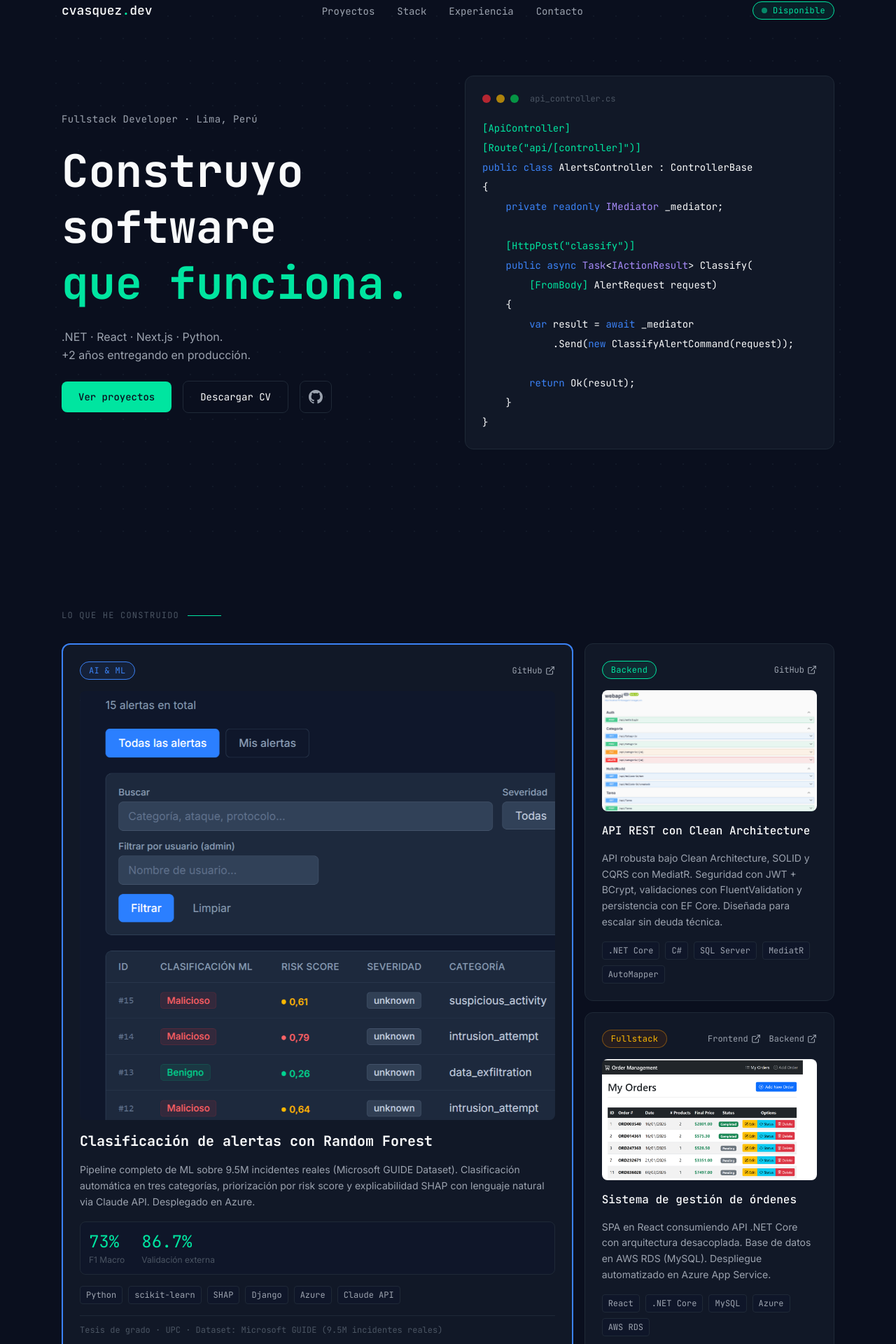
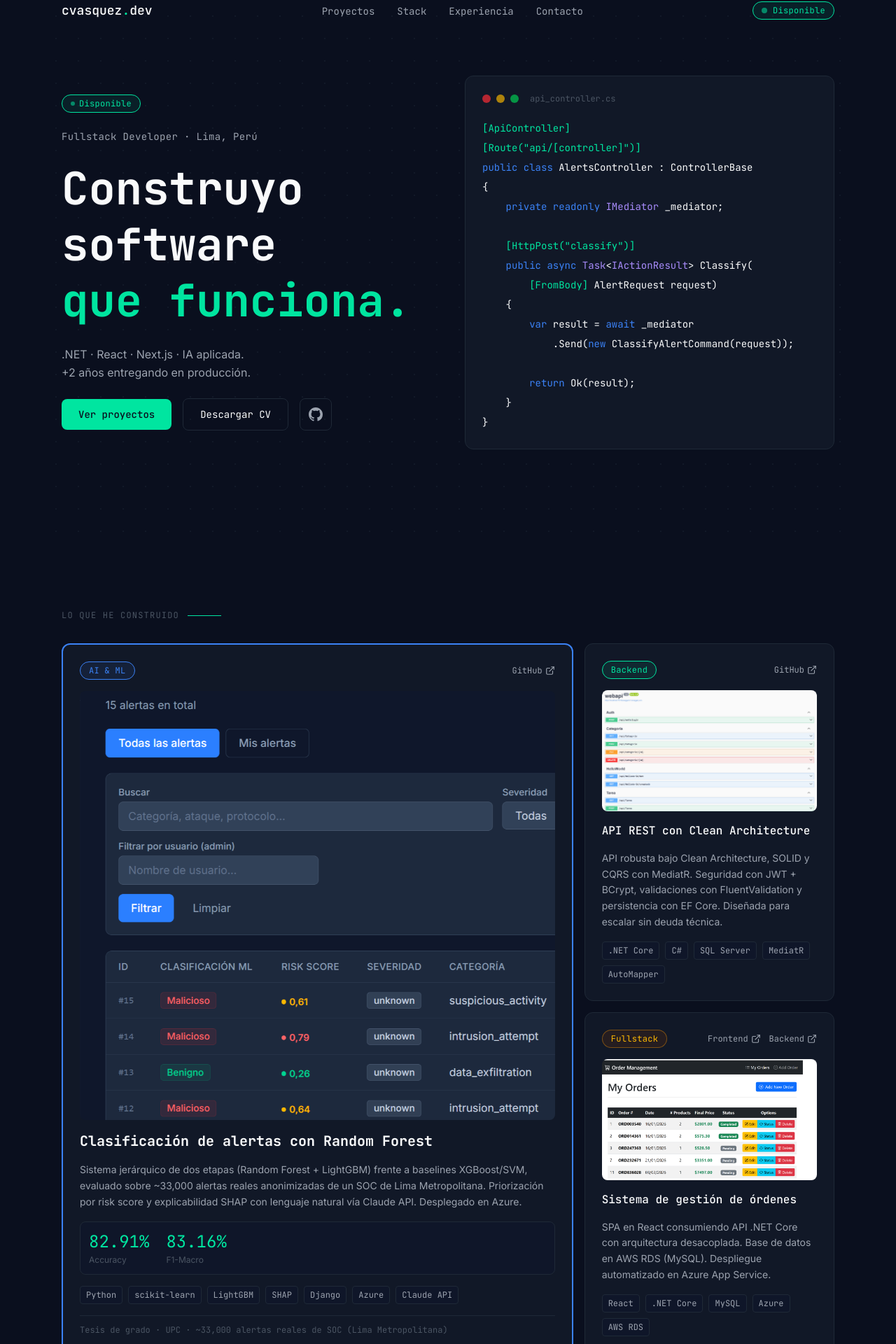
Before and after one commit to Carlou134/portfolio-nextjs, a Next.js app: page / in a window 1280 px wide. Shown: the part 25-1945 px from the top of the page at 70% size. Built offline with nearby package versions, Linux system fonts and the light colour scheme.

Commit message:
docs: update bio and about me section

```diff
--- a/components/About.tsx
+++ b/components/About.tsx
@@ -4,7 +4,7 @@ import { motion } from 'framer-motion'
 import { GraduationCap, BookOpen } from 'lucide-react'
 import Image from 'next/image'
 
-const thesisTags = ['Python', 'Random Forest', 'SHAP', 'Django', 'Azure']
+const thesisTags = ['Python', 'Random Forest', 'LightGBM', 'SHAP', 'Django', 'Azure']
 
 function Photo() {
   return (
@@ -21,8 +21,8 @@ function Photo() {
           src="/Foto-Linkedin.jpeg"
           alt="Carlos Vásquez — Fullstack Developer"
           fill
+          sizes="(max-width: 768px) 128px, 176px"
           className="object-cover object-top"
-          priority={false}
         />
       </div>
 
@@ -48,8 +48,8 @@ function PhotoAndText() {
           principalmente con .NET y React, aunque me adapto al stack que el proyecto necesite.
         </p>
         <p className="font-sans text-sm text-text-secondary leading-relaxed">
-          Estudiante de Ingeniería de Sistemas en UPC (9no ciclo, Quinto Superior). Inglés
-          avanzado. Autodidacta por convicción.
+          Estudiante de Ingeniería de Sistemas en UPC (10mo ciclo, Quinto Superior). Inglés
+          B2. Autodidacta por convicción.
         </p>
         <div className="flex flex-col gap-2">
           <p className="font-sans text-sm text-text-secondary leading-relaxed">
@@ -106,7 +106,7 @@ function EducationCard() {
 
       {/* Badges */}
       <div className="flex flex-wrap gap-2 mb-4">
-        <span className="badge-amber">9no ciclo</span>
+        <span className="badge-amber">10mo ciclo</span>
         <span className="badge-amber">Quinto Superior</span>
         <span className="badge-green">2020 – 2026</span>
       </div>
@@ -122,8 +122,9 @@ function EducationCard() {
       </div>
 
       <p className="text-xs text-text-secondary leading-relaxed">
-        Sistema web con Random Forest y SHAP para clasificación automática de alertas de seguridad.
-        Desplegado en Azure.
+        Sistema web jerárquico (Random Forest + LightGBM) alineado al NIST Cybersecurity Framework
+        para clasificación automática de alertas de seguridad, evaluado sobre datos reales de un
+        SOC de Lima Metropolitana. Desplegado en Azure.
       </p>
 
       <div className="flex flex-wrap gap-1.5 mt-3">
--- a/components/Experience.tsx
+++ b/components/Experience.tsx
@@ -20,25 +20,15 @@ const experiences: Experience[] = [
     period: 'Mar 2026 – Actualidad',
     current: true,
     bullets: [
-      'Desarrollo de aplicaciones con Next.js y Node.js.',
-      'Contenerización con Docker y pipelines CI/CD en GitLab.',
-      'Proyecto estratégico presentado ante gerencia para optimización de eficiencia operativa.',
+      'Desarrollo de aplicaciones con Next.js, Node.js y Redis — mejora de eficiencia del 15%.',
+      'Backend en C# con ADO.NET nativo, endpoints REST y control de roles por tabla vía stored procedures.',
+      'Herramienta interna estilo Jira que redujo reuniones de coordinación en 40%.',
+      'Migración de microservicio legacy a Kotlin; API Kotlin con interfaz visual para robots.',
+      'App Android con WebSockets. Contenerización con Docker y pipelines CI/CD en GitLab.',
     ],
   },
   {
     id: 2,
-    company: 'Fractal Soluciones TI',
-    role: 'Software Developer Trainee',
-    period: 'Mar 2026 – Actualidad',
-    current: true,
-    bullets: [
-      'Interfaces con React 19 y shadcn/UI, estado con Zustand y TanStack Query.',
-      'APIs en .NET bajo Clean Architecture con integración de servicios OpenAI.',
-      'Despliegue en AWS.',
-    ],
-  },
-  {
-    id: 3,
     company: 'MSC Perú',
     role: 'Practicante IT',
     period: 'Dic 2023 – Feb 2026',
@@ -56,6 +46,8 @@ function highlightBullet(text: string): string {
   return text
     .replace(/\+10 módulos/g, '<strong class="text-text-primary">+10 módulos</strong>')
     .replace(/20%/g, '<strong class="text-text-primary">20%</strong>')
+    .replace(/15%/g, '<strong class="text-text-primary">15%</strong>')
+    .replace(/40%/g, '<strong class="text-text-primary">40%</strong>')
 }
 
 function ExperienceItem({ exp, index }: { exp: Experience; index: number }) {
--- a/components/Hero.tsx
+++ b/components/Hero.tsx
@@ -41,11 +41,25 @@ export default function Hero() {
       <div className="grid grid-cols-1 md:grid-cols-2 gap-12 w-full relative z-10">
         {/* Left column */}
         <div className="flex flex-col justify-center gap-6">
+          <motion.div
+            variants={fadeUp}
+            initial="hidden"
+            animate="visible"
+            custom={0}
+            className="badge-green inline-flex items-center gap-1.5 w-fit"
+          >
+            <span
+              className="w-1.5 h-1.5 rounded-full animate-pulse flex-shrink-0"
+              style={{ backgroundColor: '#00E5A0' }}
+            />
+            Disponible
+          </motion.div>
+
           <motion.p
             variants={fadeUp}
             initial="hidden"
             animate="visible"
-            custom={0}
+            custom={1}
             className="font-mono text-sm text-text-secondary tracking-wide"
           >
             Fullstack Developer · Lima, Perú
@@ -55,7 +69,7 @@ export default function Hero() {
             variants={fadeUp}
             initial="hidden"
             animate="visible"
-            custom={1}
+            custom={2}
             className="font-mono font-bold leading-tight"
             style={{ fontSize: 'clamp(2.5rem, 5vw, 4rem)' }}
           >
@@ -68,10 +82,10 @@ export default function Hero() {
             variants={fadeUp}
             initial="hidden"
             animate="visible"
-            custom={2}
+            custom={3}
             className="text-text-secondary text-base font-sans leading-relaxed"
           >
-            .NET · React · Next.js · Python.
+            .NET · React · Next.js · IA aplicada.
             <br />
             +2 años entregando en producción.
           </motion.p>
@@ -80,7 +94,7 @@ export default function Hero() {
             variants={fadeUp}
             initial="hidden"
             animate="visible"
-            custom={3}
+            custom={4}
             className="flex gap-4 flex-wrap items-center"
           >
             <motion.button
--- a/components/Projects.tsx
+++ b/components/Projects.tsx
@@ -23,7 +23,7 @@ interface Project {
   description: string;
   metrics: ProjectMetric[];
   stack: string[];
-  image: string;
+  image?: string;
   links: ProjectLink[];
   featured: boolean;
   footer?: string;
@@ -36,16 +36,16 @@ const projects: Project[] = [
     badgeColor: 'blue',
     title: 'Clasificación de alertas con Random Forest',
     description:
-      'Pipeline completo de ML sobre 9.5M incidentes reales (Microsoft GUIDE Dataset). Clasificación automática en tres categorías, priorización por risk score y explicabilidad SHAP con lenguaje natural via Claude API. Desplegado en Azure.',
+      'Sistema jerárquico de dos etapas (Random Forest + LightGBM) frente a baselines XGBoost/SVM, evaluado sobre ~33,000 alertas reales anonimizadas de un SOC de Lima Metropolitana. Priorización por risk score y explicabilidad SHAP con lenguaje natural vía Claude API. Desplegado en Azure.',
     metrics: [
-      { value: '73%', label: 'F1 Macro' },
-      { value: '86.7%', label: 'Validación externa' },
+      { value: '82.91%', label: 'Accuracy' },
+      { value: '83.16%', label: 'F1-Macro' },
     ],
-    stack: ['Python', 'scikit-learn', 'SHAP', 'Django', 'Azure', 'Claude API'],
+    stack: ['Python', 'scikit-learn', 'LightGBM', 'SHAP', 'Django', 'Azure', 'Claude API'],
     image: '/tesis.png',
     links: [{ label: 'GitHub', href: 'https://github.com/Carlou134/soc-alert-prioritization-ml' }],
     featured: true,
-    footer: 'Tesis de grado · UPC · Dataset: Microsoft GUIDE (9.5M incidentes reales)',
+    footer: 'Tesis de grado · UPC · ~33,000 alertas reales de SOC (Lima Metropolitana)',
   },
   {
     id: 2,
@@ -92,6 +92,30 @@ const projects: Project[] = [
     ],
     featured: false,
   },
+  {
+    id: 5,
+    badge: 'Fullstack · IA',
+    badgeColor: 'blue',
+    title: 'Interfaz con estado moderno e integración de IA',
+    description:
+      'Interfaz construida con React 19, shadcn/UI, Zustand y TanStack Query, consumiendo APIs .NET bajo Clean Architecture con integración de servicios OpenAI. Optimización de la carga de archivos sobre almacenamiento en AWS.',
+    metrics: [],
+    stack: ['React 19', 'shadcn/UI', 'Zustand', 'TanStack Query', '.NET', 'Clean Architecture', 'OpenAI', 'AWS'],
+    links: [],
+    featured: false,
+  },
+  {
+    id: 6,
+    badge: 'Backend · Legacy',
+    badgeColor: 'amber',
+    title: 'Análisis y modernización de sistema legacy',
+    description:
+      'Análisis técnico de un sistema legacy en C# y Visual Basic para planificar su migración a una arquitectura moderna. Mantenimiento y soporte en producción sobre IIS y SQL Server.',
+    metrics: [],
+    stack: ['C#', 'Visual Basic', 'IIS', 'SQL Server', 'Legacy Migration'],
+    links: [],
+    featured: false,
+  },
 ];
 
 const cardVariants = {
@@ -113,7 +137,7 @@ function Badge({ color, label }: { color: Project['badgeColor']; label: string }
 function ProjectImage({
   src,
   alt,
-  priority = false,
+  eager = false,
   aspect = 'aspect-video',
   grow = false,
   sizes,
@@ -121,7 +145,7 @@ function ProjectImage({
 }: {
   src: string;
   alt: string;
-  priority?: boolean;
+  eager?: boolean;
   aspect?: string;
   grow?: boolean;
   sizes: string;
@@ -148,7 +172,7 @@ function ProjectImage({
         alt={alt}
         fill
         sizes={sizes}
-        priority={priority}
+        loading={eager ? 'eager' : 'lazy'}
         className={fit === 'contain' ? 'object-contain' : 'object-cover'}
         onError={() => setHasError(true)}
       />
@@ -210,10 +234,11 @@ export default function Projects() {
               </div>
 
               {/* Image */}
+              {project.image && (
                 <ProjectImage
                   src={project.image}
                   alt={project.title}
-                priority={isFeatured}
+                  eager={isFeatured || isLast}
                   grow={isFeatured}
                   sizes={
                     isFeatured
@@ -224,6 +249,7 @@ export default function Projects() {
                   }
                   fit={isLast ? 'contain' : 'cover'}
                 />
+              )}
 
               {/* Title */}
               <h3
--- a/components/Stack.tsx
+++ b/components/Stack.tsx
@@ -4,7 +4,8 @@ import { motion } from 'framer-motion'
 import {
   siDotnet, siNodedotjs, siSpring, siPython,
   siReact, siNextdotjs, siAngular, siTypescript,
-  siTailwindcss, siShadcnui, siDocker, siGit, siGitlab, siScikitlearn
+  siTailwindcss, siShadcnui, siDocker, siGit, siGitlab, siScikitlearn,
+  siKotlin, siDjango
 } from 'simple-icons'
 
 interface StackItem {
@@ -61,6 +62,8 @@ const si = {
   git: siGit as { path: string; hex: string },
   gitlab: siGitlab as { path: string; hex: string },
   sklearn: siScikitlearn as { path: string; hex: string },
+  kotlin: siKotlin as { path: string; hex: string },
+  django: siDjango as { path: string; hex: string },
 }
 
 const stackData: StackColumnData[] = [
@@ -74,7 +77,9 @@ const stackData: StackColumnData[] = [
       { name: 'Node.js', icon: si.nodejs },
       { name: 'Java', icon: null },
       { name: 'Spring Boot', icon: si.spring },
+      { name: 'Kotlin', icon: si.kotlin },
       { name: 'Python', icon: si.python },
+      { name: 'Django', icon: si.django },
       { name: 'SQL Server', icon: null },
       { name: 'EF Core', icon: null },
       { name: 'Clean Architecture', icon: null },
```
Lines whose indentation alone changed are shown as unchanged.
